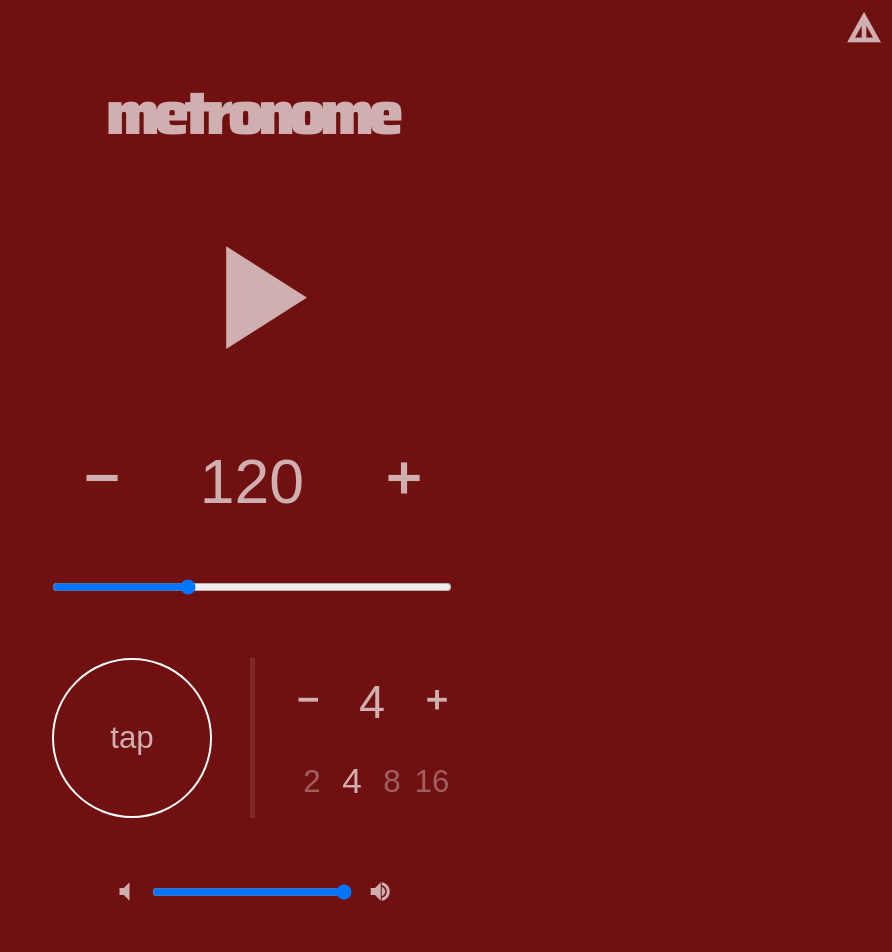
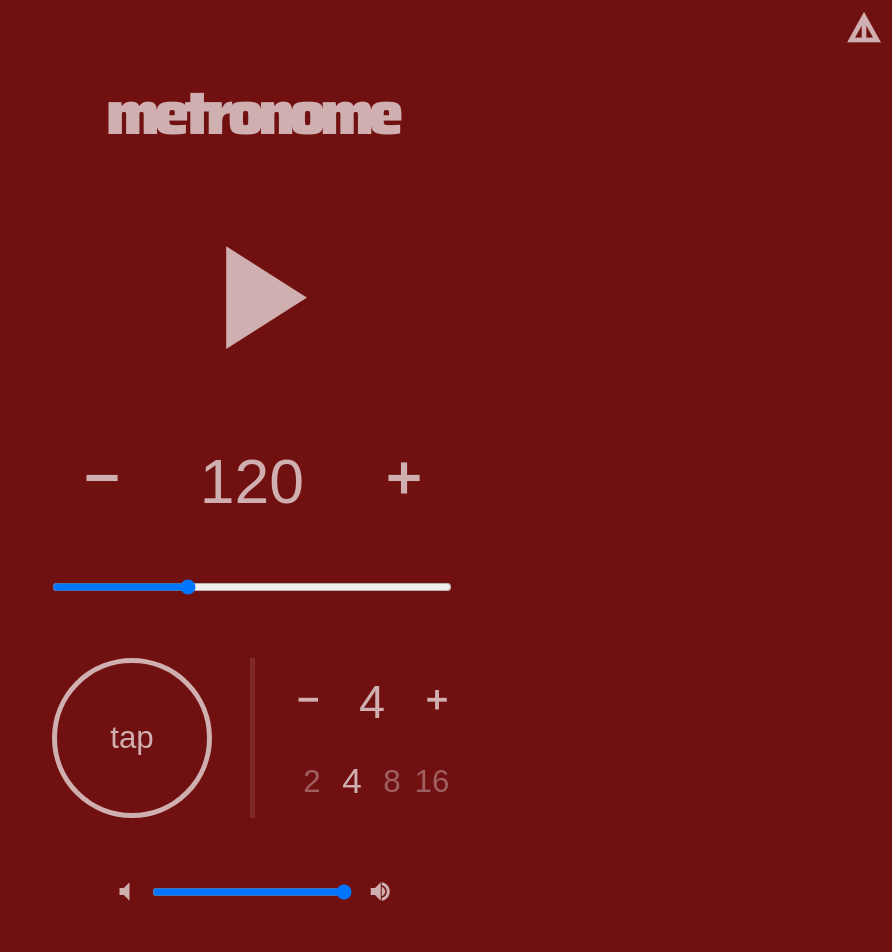
Before and after one commit to alanpaulprice/metronome, a React (Create React App) app: page / in a window 1280 px wide. Shown: the top 952 px of the page, without its empty margins (388-1280 px from the left). Built offline with nearby package versions, Linux system fonts and the light colour scheme; no server answers.

Commit message:
TapTempoButton: changed border

```diff
--- a/src/components/TapTempoButton.js
+++ b/src/components/TapTempoButton.js
@@ -19,7 +19,7 @@ class TapTempoButton extends Component {
           height="100%"
           width="100%"
           fontSize="2.5rem"
-          border="2px solid #ffffff"
+          border="5px solid"
           borderRadius="50%"
         >
           tap
```
